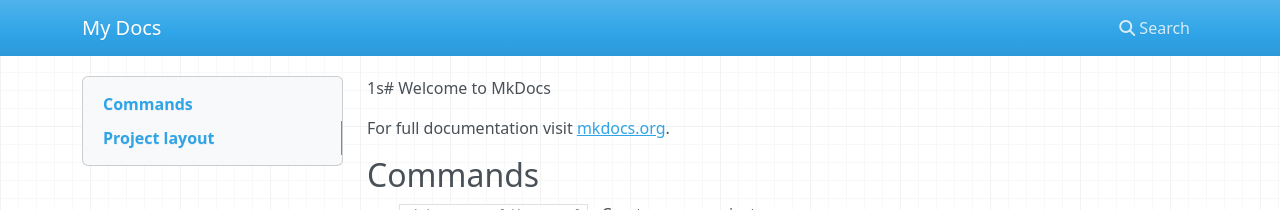
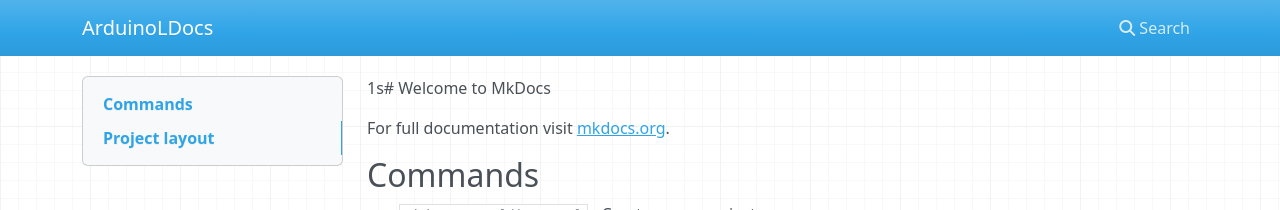
Before and after one commit to Lazarel123/Arduino-L, an MkDocs documentation site: the page built from docs/index.md, in a window 1280 px wide. Shown: the top 210 px of the page. Built offline with MkDocs 1.6.1, drawn with Linux system fonts in a browser that asks for light colours; nearby versions of some CDN libraries.

Commit message:
Change site name to ArduinoLDocs

```diff
--- a/mkdocs.yml
+++ b/mkdocs.yml
@@ -1 +1 @@
-site_name: My Docs
+site_name: ArduinoLDocs
```
